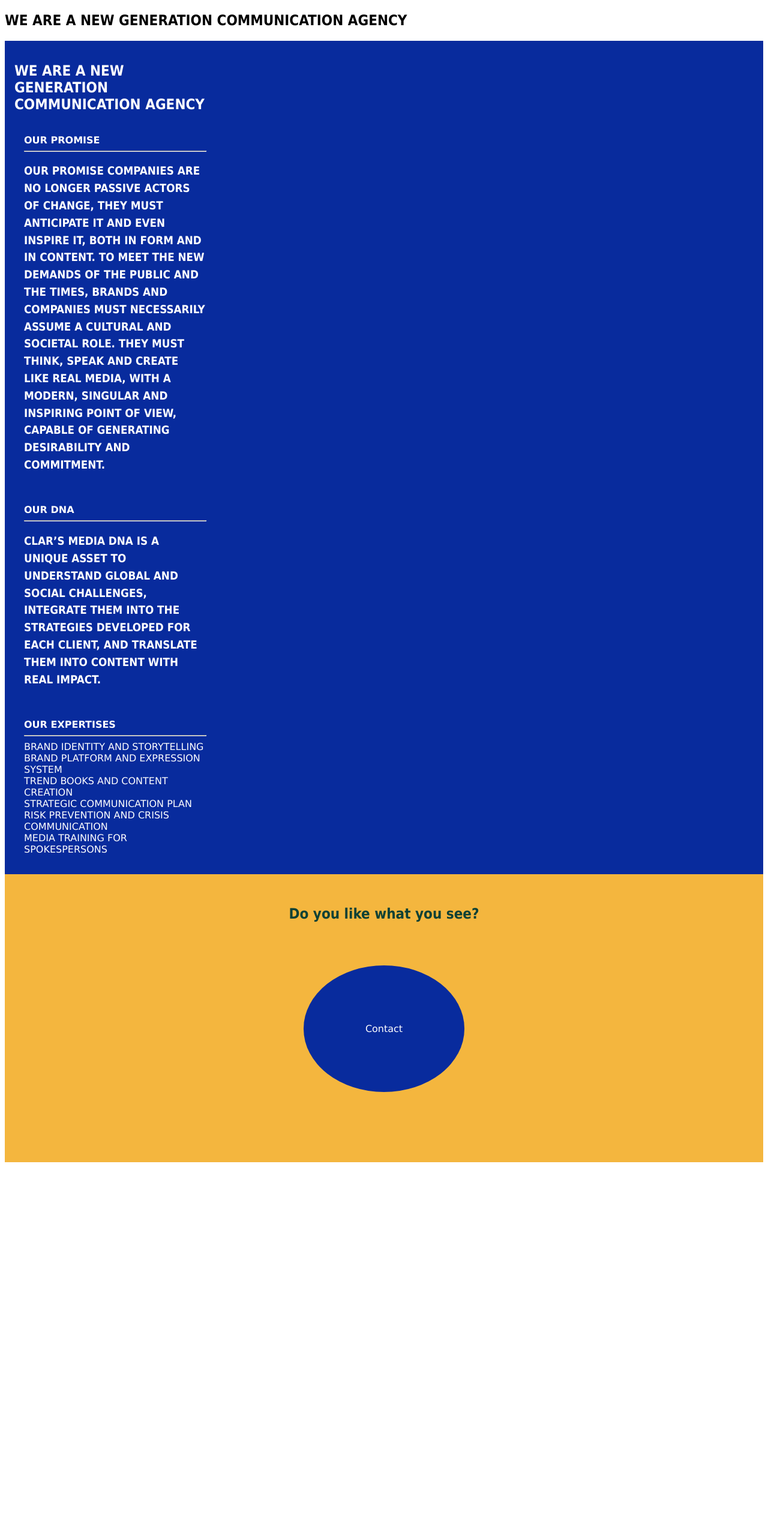
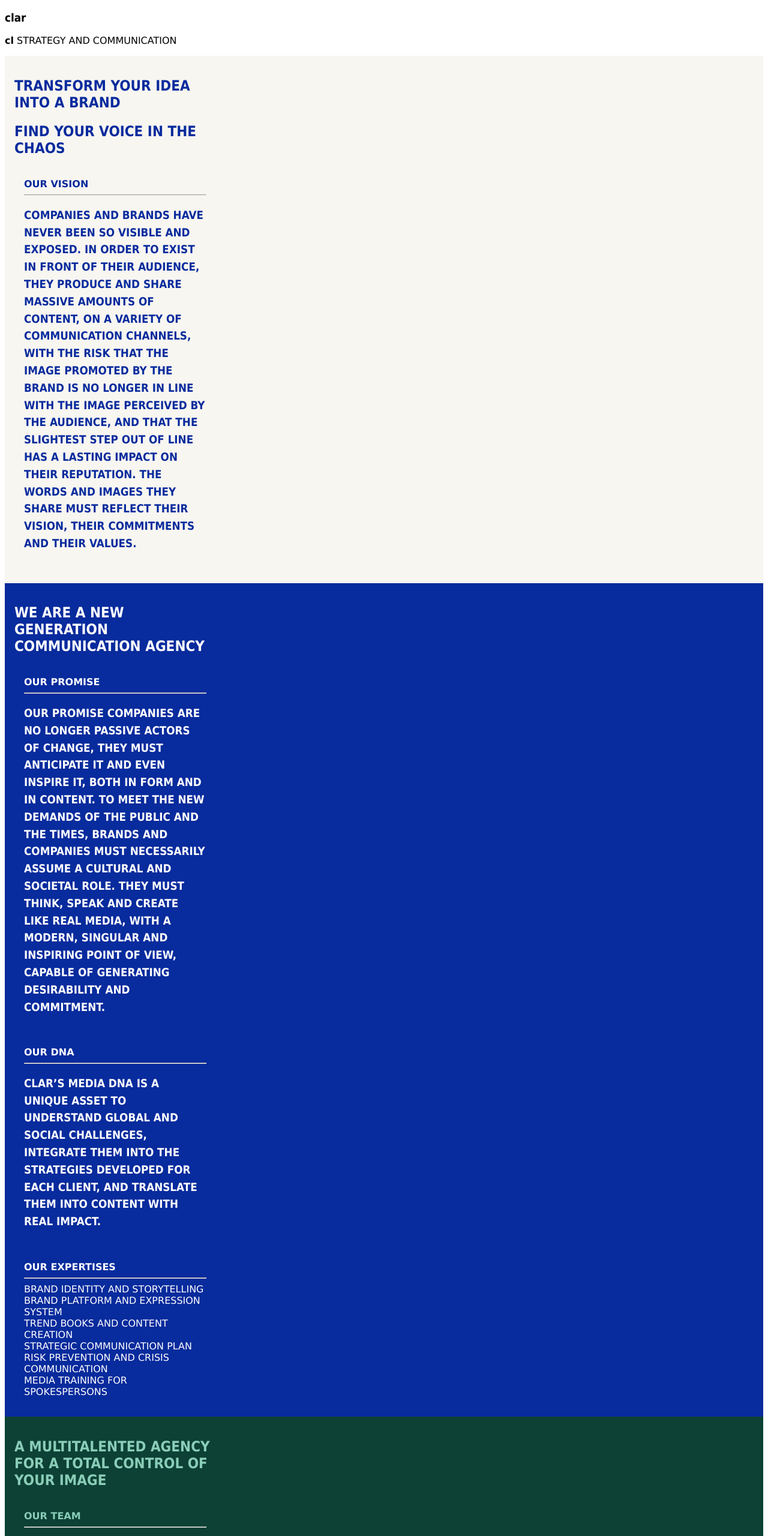
Before and after one commit to Niki284/Animation, a website built with Parcel: page index.html in a window 1280 px wide. Shown: the top 2560 px of the page at 60% size. Before the commit the page ends 1945 px from the top, so only its background shows below. Built offline with nearby package versions, Linux system fonts and the light colour scheme.

Commit message:
html is bijna klaar

```diff
--- a/index.html
+++ b/index.html
@@ -13,15 +13,45 @@
 <body>
 
 
-    <section></section>
-    <section></section>
+    <section>
+        <nav>
+            <h3>clar</h3>
+            <p>
+                <strong>cl</strong>
+                STRATEGY AND COMMUNICATION</p>
+        </nav>
+        <div class="content">
+
+            <div class="flex__block flex__block--white">
+                <div class="flex__block--all">
+                    <h1 class="flex__block--title">
+                        TRANSFORM
+YOUR IDEA
+INTO A BRAND
+                       </h1>
+                       <h2>FIND YOUR VOICE IN THE CHAOS
+                    </h2>
+                    <div class="flex__blo-r">
+                        <strong>OUR VISION
+                        </strong>
+                        <hr>
+                        <h3>COMPANIES AND BRANDS HAVE NEVER BEEN SO VISIBLE AND EXPOSED. IN ORDER TO EXIST IN FRONT OF THEIR AUDIENCE, THEY PRODUCE AND SHARE MASSIVE AMOUNTS OF CONTENT, ON A VARIETY OF COMMUNICATION CHANNELS, WITH THE RISK THAT THE IMAGE PROMOTED BY THE BRAND IS NO LONGER IN LINE WITH THE IMAGE PERCEIVED BY THE AUDIENCE, AND THAT THE SLIGHTEST STEP OUT OF LINE HAS A LASTING IMPACT ON THEIR REPUTATION. THE WORDS AND IMAGES THEY SHARE MUST REFLECT THEIR VISION, THEIR COMMITMENTS AND THEIR VALUES.</h3>
+                    </div>
+                    <div class="vuur"></div>
+                </div>
+            </div>
+        </div>
+    </section>
+    <section>
+        <div class="scroll">
+
+        </div>
+        <div class="horizon__scroll">
+
+        </div>
+    </section>
     <section>
         <div class="content">
-            <h1>WE ARE
-                A NEW GENERATION
-                COMMUNICATION
-                AGENCY
-            </h1>
             <div class="flex__block">
                 <div class="vuur"></div>
 
@@ -61,6 +91,26 @@
         </div>
     </section>
     <section>
+        <div class="content">
+            <div class="flex__block flex__block--grean">
+                <div class="flex__block--all">
+                    <h1 class="flex__block--title">
+                        A MULTITALENTED
+                        AGENCY FOR
+                        A TOTAL CONTROL
+                        OF YOUR IMAGE
+                       </h1>
+                    <div class="flex__blo-r">
+                        <strong>OUR TEAM</strong>
+                        <hr>
+                        <h3>CLAR COMBINES STRATEGISTS, COMMUNICATORS, ANALYSTS AND DESIGNERS FROM MAJOR MEDIA, COMMUNICATION AND CREATIVE AGENCIES IN A SINGLE AGENCY. COMPLEMENTARY EXPERTISE ALLOWS CLAR TO OFFER ITS CLIENTS A WIDE RANGE OF PERSPECTIVES ON SECTORS AND ISSUES.</h3>
+                    </div>
+                    <div class="vuur"></div>
+                </div>
+            </div>
+        </div>
+    </section>
+    <section>
         <div class="fotos"></div>
     </section>
     <section>
--- a/src/styles/components/vuur.css
+++ b/src/styles/components/vuur.css
@@ -13,3 +13,12 @@
         }
     }
 }
+.flex__block--grean {
+    background-color: var(--darkGreen);
+    color: var(--lightGreen);
+}
+
+.flex__block--white {
+    background-color: var(--lightwhite);
+    color: var(--blue);
+}
```
